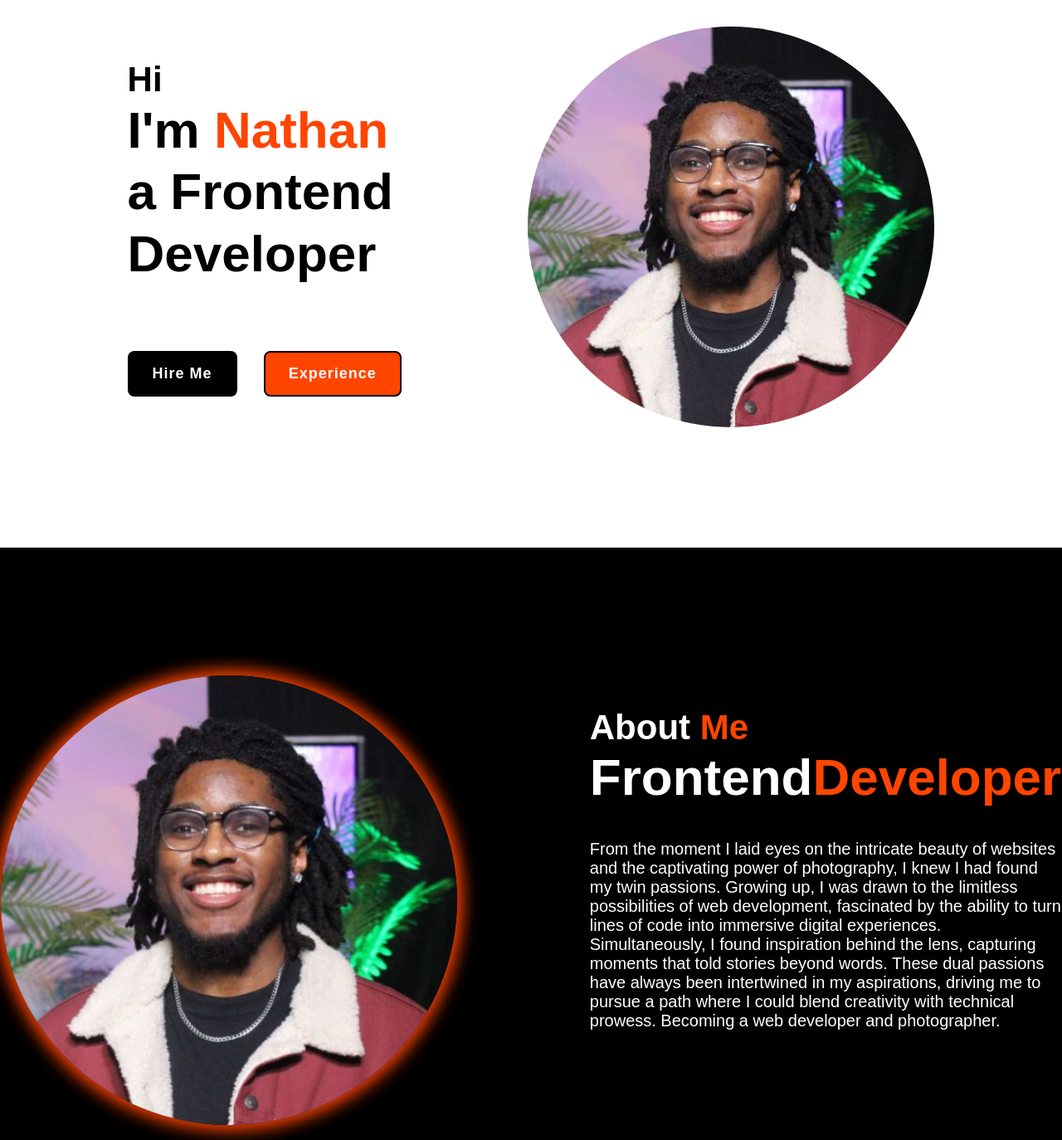
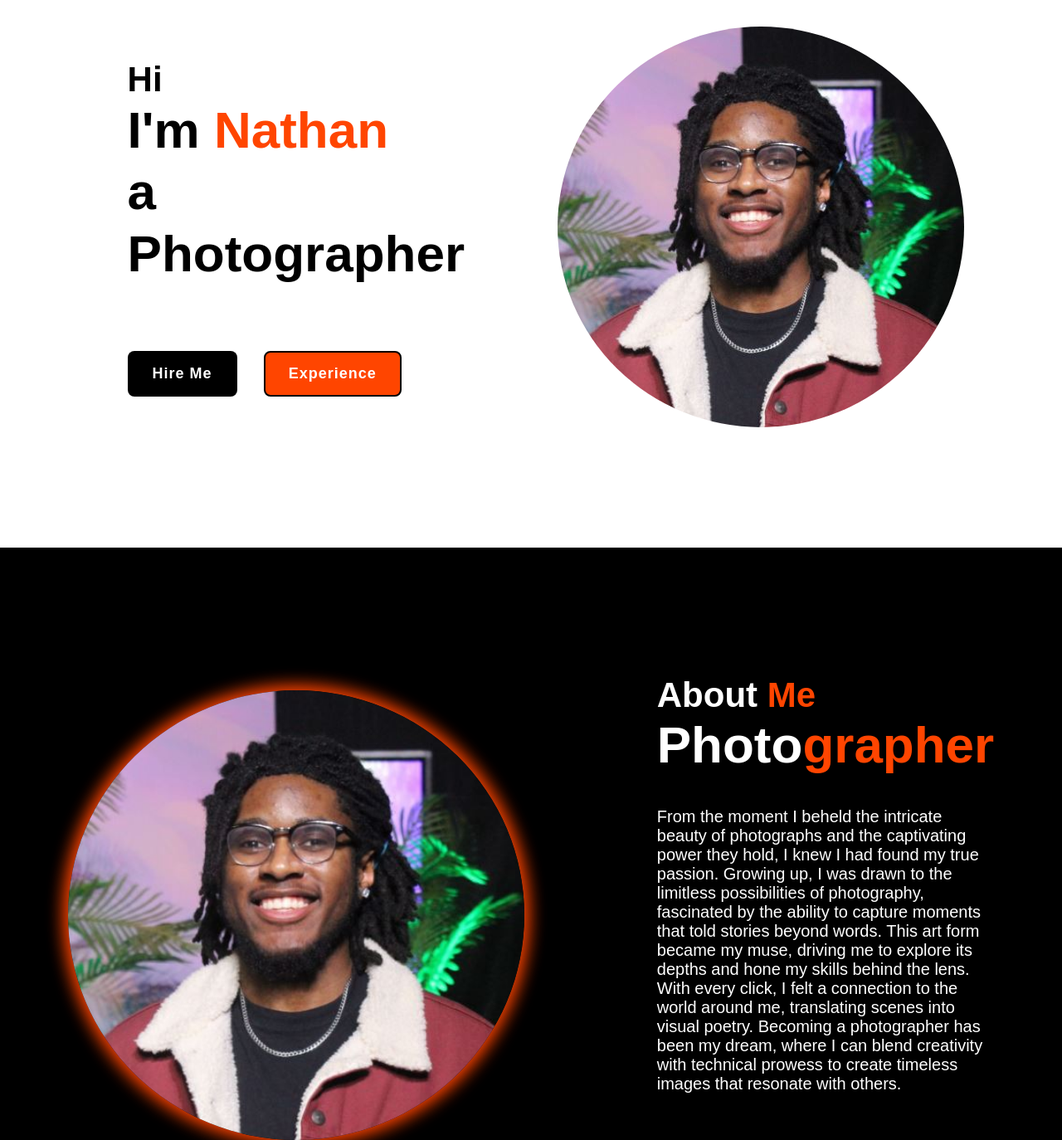
Before and after one commit to Tshileo/portfolio-final, a plain HTML site: page index.html in a window 1280 px wide. Shown: the part 140-1514 px from the top of the page at 83% size. Drawn offline with Linux system fonts and the light colour scheme.

Commit message:
form works

```diff
--- a/index.html
+++ b/index.html
@@ -4,7 +4,7 @@
     <meta charset="UTF-8">
     <meta name="viewport" content="width=device-width, initial-scale=1.0">
     <link rel="stylesheet" href="main.css">
-    <title>Document</title>
+    <title>Portfolio</title>
 </head>
 <body>
     <header class="header">
@@ -24,13 +24,13 @@
     <section class="home">
         <div class="home-content">
                 <h3>Hi</h3>
-                <h1>I'm <span>Nathan<br></span>a Frontend Developer</h1>
+                <h1>I'm <span>Nathan<br></span>a Photographer</h1>
 
 
 
                 <div class="btn-box">
-                    <button class="btn-1">Hire Me</button>
-                    <button class="btn-2">Experience</button>
+                    <a href="#contact-me"><button class="btn-1">Hire Me</button></a>
+                    <a href="#gallery"><button class="btn-2">Experience</button></a>
                 </div>
 
         </div>
@@ -42,8 +42,9 @@
 
         <div class="about-content">
             <h2 class="heading">About <span>Me</span></h2>
-            <h3>Frontend<span>Developer</span></h3>
-            <P>From the moment I laid eyes on the intricate beauty of websites and the captivating power of photography, I knew I had found my twin passions. Growing up, I was drawn to the limitless possibilities of web development, fascinated by the ability to turn lines of code into immersive digital experiences. Simultaneously, I found inspiration behind the lens, capturing moments that told stories beyond words. These dual passions have always been intertwined in my aspirations, driving me to pursue a path where I could blend creativity with technical prowess. Becoming a web developer and photographer.</P>
+            <h3>Photo<span>grapher</span></h3>
+            <P>
+                From the moment I beheld the intricate beauty of photographs and the captivating power they hold, I knew I had found my true passion. Growing up, I was drawn to the limitless possibilities of photography, fascinated by the ability to capture moments that told stories beyond words. This art form became my muse, driving me to explore its depths and hone my skills behind the lens. With every click, I felt a connection to the world around me, translating scenes into visual poetry. Becoming a photographer has been my dream, where I can blend creativity with technical prowess to create timeless images that resonate with others.</P>
             a
         </div>
     </section>
@@ -81,7 +82,7 @@
     <section class="contact-form" id="contact-me">
     <h2 class="contact-me">Contact<span>Me</span></h2>
 
-    <form action="#">
+    <form action="https://formsubmit.co/el/walowo" method="POST" >
         <div class="input-box">
             <input type="text" placeholder="Full Name">
             <input type="email" placeholder="Email">
```
